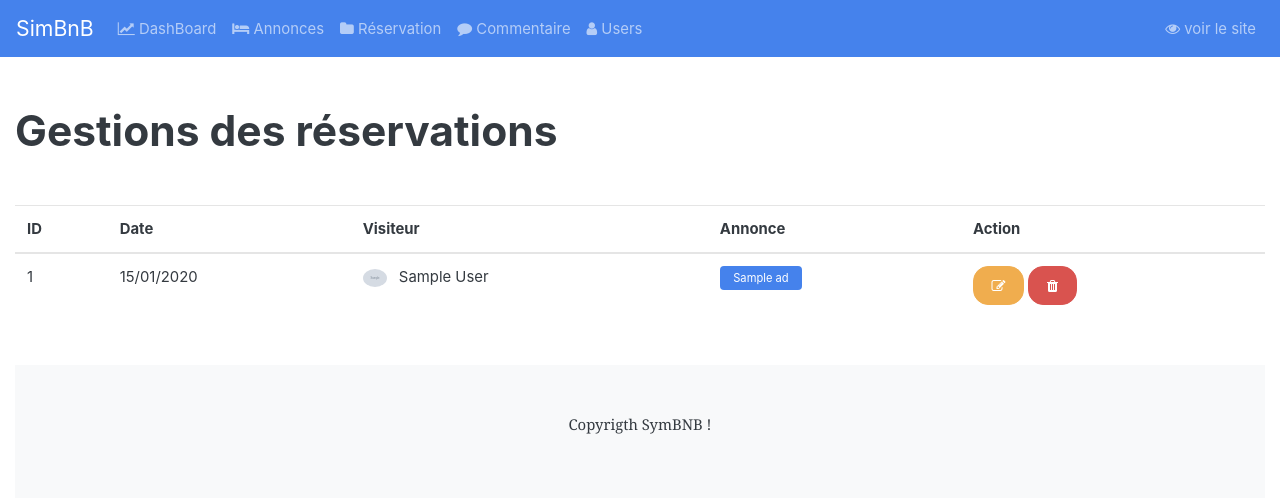
After one commit to nicoWeb31/cloneRbnb, a Symfony app: template templates/admin/admin_booking/index.html.twig in a window 1280 px wide. The commit adds this page. Shown: the top 498 px of the page. Run offline with Twig, Linux system fonts and the light colour scheme; the template is opened without the code that fills it: most values are stand-ins (such as "Sample title", 1, 10 or a date in 2020); grey boxes marked "Sample" are stand-in pictures; some libraries are stand-ins or nearby versions.

Commit message:
admin des booking

```diff
--- a/templates/admin/Ad/edit.html.twig
+++ b/templates/admin/Ad/edit.html.twig
@@ -58,7 +58,7 @@
 										<td>{{book.booker.fullName}}</td>
 										<td>{{book.createAt | date('d/m/Y H:i')}}</td>
 										<td>
-											<a href="#" class="btn btn-primary">
+											<a href="{{path('admin_booking_index')}}" class="btn btn-primary">
 												<i class="fa fa-pencil" aria-hidden="true"></i>
 											</a>
 										</td>
--- /dev/null
+++ b/templates/admin/admin_booking/index.html.twig
@@ -0,0 +1,52 @@
+{% extends 'admin/base.html.twig' %}
+
+{% block title %}Administartion des réservations!{% endblock %}
+
+
+{% block body %}
+
+<div class="container-fluid">
+    <h1 class="my-5">Gestions des réservations</h1>
+    <table class="table table-hover">
+        <thead>
+            <tr>
+                <th>ID</th>
+                <th>Date</th>
+                <th>Visiteur</th>
+                <th>Annonce</th>
+                <th>Action</th>
+
+            </tr>
+        </thead>
+
+        <tbody>
+            {% for book in bookings %}
+                <tr>
+                    <td>{{book.id}}</td>
+                    <td>{{book.createAt | date('d/m/Y')}}</td>
+                    <td>
+                        <img src="{{book.booker.picture}}" alt="avatar" class="_avatar _avatarMini mr-2">
+                        {{book.booker.fullName}}
+                    </td>
+                    <td>
+                        <span class="badge badge-primary rounded">{{book.ad.title}}</span>
+                    </td>
+
+                    <td>
+                        <a href="#" class="btn btn-warning">
+                            <i class="fa fa-edit"></i>
+                            </a>
+                        <a href="#" class="btn btn-danger">
+                            <i class="fa fa-trash"></i>
+                        </a>
+
+                    </td>
+                </tr>
+            {% endfor %}
+        </tbody>
+    </table>
+</div>
+
+
+
+{% endblock %}
--- a/templates/admin/partials/header.html.twig
+++ b/templates/admin/partials/header.html.twig
@@ -20,7 +20,7 @@
                 Annonces</a>
             </li>
             <li class="nav-item">
-                <a class="nav-link" href="#">
+                <a class="nav-link" href="{{path('admin_booking_index')}}">
                 <i class="fa fa-folder" aria-hidden="true"></i>
                 Réservation</a>
             </li>
```
Also changed, not shown: src/Controller/Admin/AdminBookingController.php (added, +20 -0 lines), src/Form/AdminBookingType.php (added, +29 -0 lines).
